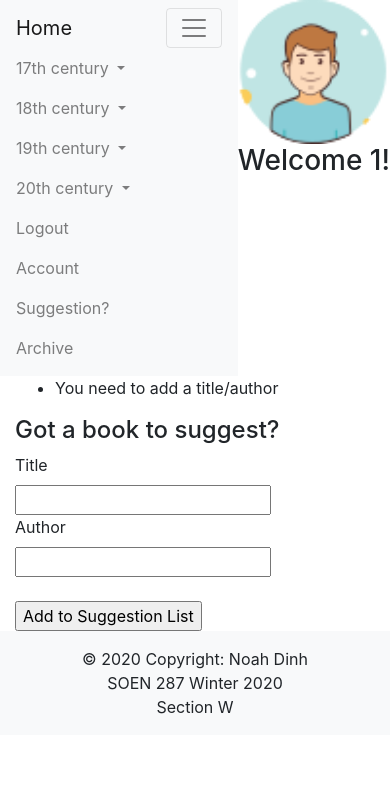
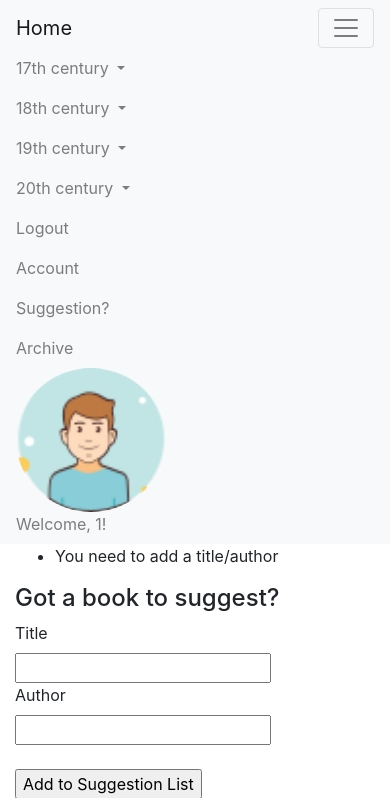
Before and after one commit to eyeshield2110/History-Footnote, a Flask app: page /book_suggest in a window 390 px wide, after a click that opens the changed part. Shown: the top 798 px of the page. Before the commit the page ends 714 px from the top, so only its background shows below. Run offline with Flask 2, Linux system fonts and the light colour scheme; the visitor is signed in with stand-in values (Sample User, id 1); parts of the project's set-up code (start-up, migrations or seed data) failed here and were passed over; some libraries are stand-ins or nearby versions.

Commit message:
(19 April) 12:35am Add avatar/profile image unto navBar; so that it can collapse when resize/smaller screen size (responsive). Not able to adjust size of image though.

```diff
--- a/templates/main_menu_base.html
+++ b/templates/main_menu_base.html
@@ -22,7 +22,7 @@
 
                 }
             img#profile_pic{
-
+                width:10px;
             }
             div.profile{
                 float: right;
@@ -44,19 +44,19 @@
 <body>
 
 {% block navbar %}
-    <div class="profile">
+{#    <div class="profile">
     {% if username %}
         {% if icon %}
-            <img id="profile_pic" src="/static/{{ icon }}" width="50px" class="visible-desktop">
+            <img class="d-none d-md-block" id="profile_pic" src="/static/{{ icon }}" width="50px" class="visible-desktop">
             <h3>Welcome,<br/>{{ username }}!</h3>
         {% else %}
-            <img id="profile_pic" src="/static/icons8-user-100.png" width="50px" class="visible-desktop">
+            <img class="d-none d-md-block" id="profile_pic" src="/static/icons8-user-100.png" width="50px" class="visible-desktop">
             <h3>Welcome {{ username }}!</h3>
         {% endif %}
     {% else  %}
 
     {% endif %}
-    </div>
+    </div>#}
     <nav class="navbar navbar-expand-lg navbar-light bg-light">
       <a class="navbar-brand" href="/">Home</a>
       <button class="navbar-toggler" type="button" data-toggle="collapse" data-target="#navbarNavDropdown" aria-controls="navbarNavDropdown" aria-expanded="false" aria-label="Toggle navigation">
@@ -128,8 +128,26 @@
           <li class="nav-item">
             <a class="nav-link" href="/archive">Archive<span class="sr-only">(current)</span></a>
           </li>
+        </ul>
+      {# add profile pic in navBar #}
+          <ul class="navbar-nav ml-auto nav-flex-icons">
+              <li class="nav-item avatar">
+                  <a class="nav-link p-0" href="#">
+                      {% if username %}
+                      {% if icon %}
+                          <img class="rounded-circle z-depth-0"
+                           alt="avatar image" id="profile_pic" src="/static/{{ icon }}"><br/>
+                          Welcome, {{ username }}!
+                      {% else %}
+                          <img class="rounded-circle z-depth-0" alt="avatar image" id="profile_pic" src="/static/icons8-user-100.png">
+                          <br/>Welcome, {{ username }}!
+                      {% endif %}
+                      {% else %}
+                      {% endif %}
 
-        </ul>
+                  </a>
+              </li>
+          </ul>
       </div>
     </nav>
 {% endblock %}
--- a/templates/page_base_activeTab1.html
+++ b/templates/page_base_activeTab1.html
@@ -94,6 +94,8 @@
 
     <div class="container-fluid book-navigation">
         <div class="embedded-notes">
+            {# Note: when adding this bs4 class "d-none d-md-block" table disappear in mobile#}
+            {# BUT the table becomes visible in tab2&3! >:( #}
 
             <h5>Put table of content (with chapter links here: floating</h5>
             <a href="#integral-text">Top</a>
```
Also changed, not shown: books_db2.sqlite3.
